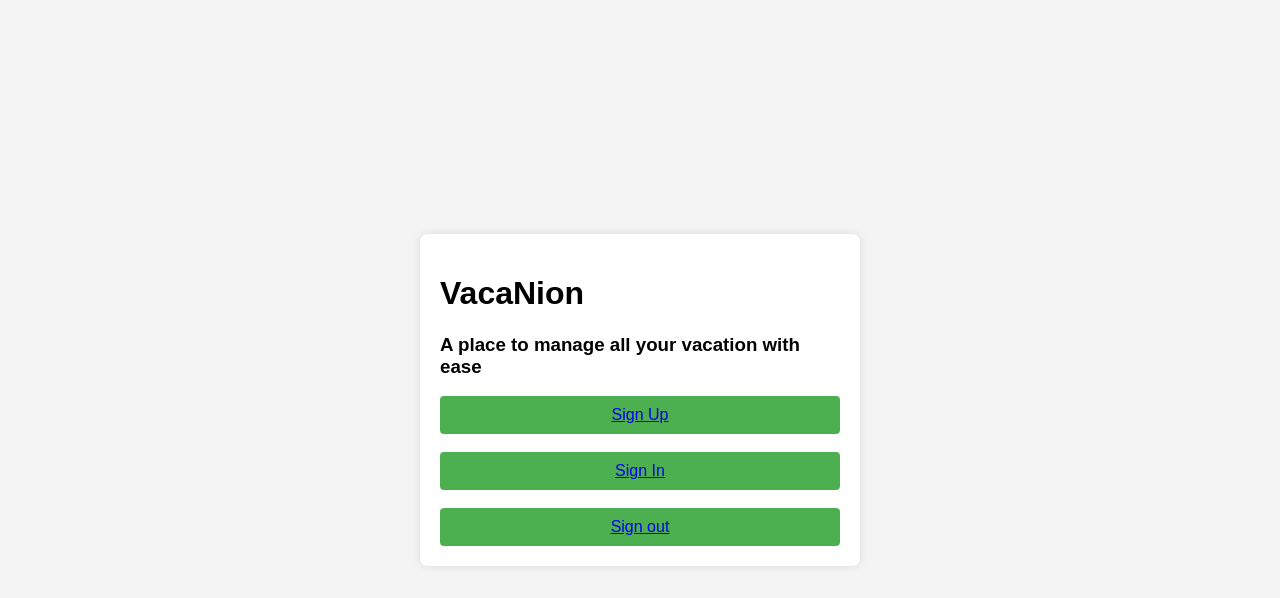
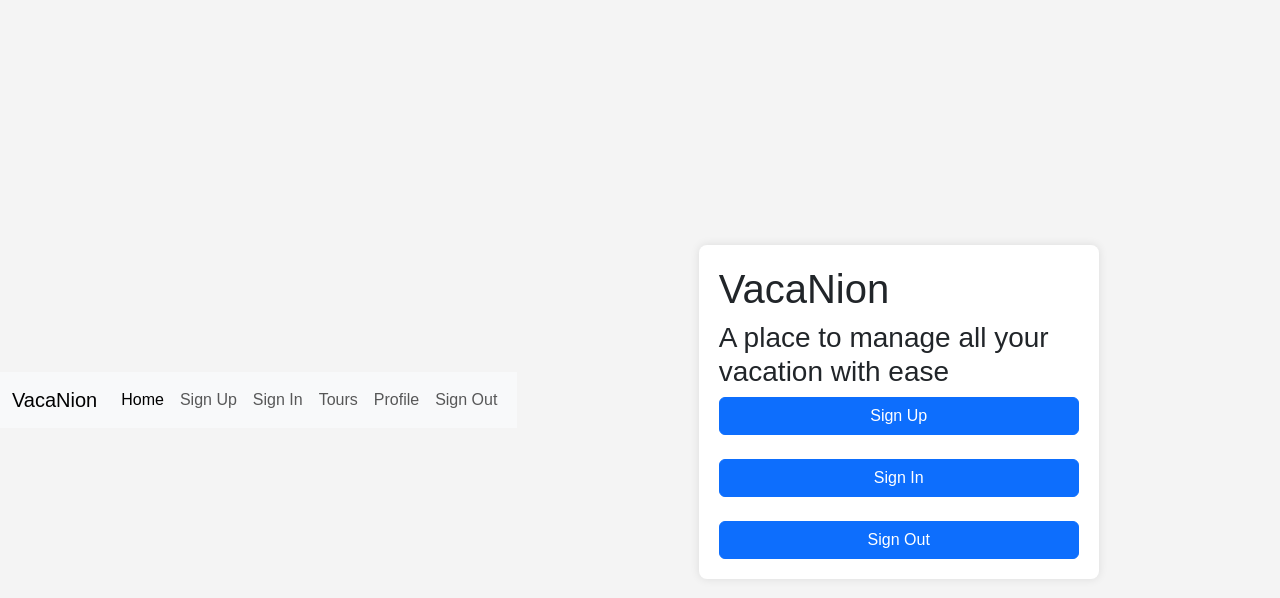
Before and after one commit to rifat-mukul/VacaNion, a Django app: page / in a window 1280 px wide. Shown: the top 598 px of the page. Run offline with Django 5.2, Linux system fonts and the light colour scheme; the visitor is signed in with stand-in values (Sample User, id 1).

Commit message:
add navBar

```diff
--- /dev/null
+++ b/templates/base.html
@@ -0,0 +1,43 @@
+{% load static %}
+<!DOCTYPE html>
+<html lang="en">
+<head>
+    <meta charset="UTF-8">
+    <meta name="viewport" content="width=device-width, initial-scale=1.0">
+    <title>{% block title %}VacaNion{% endblock %}</title>
+    <link href="https://cdn.jsdelivr.net/npm/bootstrap@5.3.0-alpha3/dist/css/bootstrap.min.css" rel="stylesheet">
+    <link rel="stylesheet" href="{% static 'css/main.css' %}">
+    <style>
+        .navbar-custom {
+            justify-content: center;
+        }
+    </style>
+</head>
+<body>
+    <nav class="navbar navbar-expand-lg bg-body-tertiary navbar-custom">
+        <div class="container-fluid">
+            <a class="navbar-brand" href="{% url 'index' %}">VacaNion</a>
+            <button class="navbar-toggler" type="button" data-bs-toggle="collapse" data-bs-target="#navbarNavAltMarkup" aria-controls="navbarNavAltMarkup" aria-expanded="false" aria-label="Toggle navigation">
+                <span class="navbar-toggler-icon"></span>
+            </button>
+            <div class="collapse navbar-collapse" id="navbarNavAltMarkup">
+                <div class="navbar-nav">
+                    <a class="nav-link active" aria-current="page" href="{% url 'index' %}">Home</a>
+                    <a class="nav-link" href="{% url 'signup' %}">Sign Up</a>
+                    <a class="nav-link" href="{% url 'signin' %}">Sign In</a>
+                    <a class="nav-link" href="{% url 'tours' %}">Tours</a>
+                    <a class="nav-link" href="{% url 'profile' %}">Profile</a>
+                    <a class="nav-link" href="{% url 'signout' %}">Sign Out</a>
+                </div>
+            </div>
+        </div>
+    </nav>
+
+    <div class="container mt-4">
+        {% block content %}
+        {% endblock %}
+    </div>
+
+    <script src="https://cdn.jsdelivr.net/npm/bootstrap@5.3.0-alpha3/dist/js/bootstrap.bundle.min.js"></script>
+</body>
+</html>
--- a/templates/index.html
+++ b/templates/index.html
@@ -1,26 +1,16 @@
-{% load static %}
-<!DOCTYPE html>
-<html lang="en">
-<head>
-    <meta charset="UTF-8">
-    <meta name="viewport" content="width=device-width, initial-scale=1.0">
-    <title>Vacanion</title>
-    <link rel="stylesheet" href="{% static 'css/main.css' %}">
-</head>
-<body>
-    <div class="container">
-            <h1>VacaNion</h1>
-            <h3>A place to manage all your vacation with ease</h3>
-            <form action="" method="POST">
-                {% csrf_token %}
-				<button type="button"><a href="{% url 'signup' %}">Sign Up</a></button>
-				<br>
-				<br>
-				<button type="button"><a href="{% url 'signin' %}">Sign In</a></button>
-                <br>
-                <br>
-				<button type="button"><a href="{% url 'signout' %}">Sign out</a></button>
-        </div>
-    </div>
-</body>
-</html>
+{% extends 'base.html' %}
+
+{% block title %}VacaNion - Home{% endblock %}
+
+{% block content %}
+    <h1>VacaNion</h1>
+    <h3>A place to manage all your vacation with ease</h3>
+    <form action="" method="POST">
+        {% csrf_token %}
+        <button type="submit" class="btn btn-primary"><a href="{% url 'signup' %}" class="text-white text-decoration-none">Sign Up</a></button>
+        <br><br>
+        <button type="submit" class="btn btn-primary"><a href="{% url 'signin' %}" class="text-white text-decoration-none">Sign In</a></button>
+        <br><br>
+        <button type="submit" class="btn btn-primary"><a href="{% url 'signout' %}" class="text-white text-decoration-none">Sign Out</a></button>
+    </form>
+{% endblock %}
--- a/vacanion/settings.py
+++ b/vacanion/settings.py
@@ -124,7 +124,7 @@
 # Static files (CSS, JavaScript, Images)
 # https://docs.djangoproject.com/en/5.0/howto/static-files/
 
-STATIC_URL = 'static/'
+STATIC_URL = '/static/'
 STATIC_ROOT =  os.path.join(BASE_DIR,'staticfile')
 STATICFILES_DIRS = [os.path.join(BASE_DIR,'static')]
 
```
Also changed, not shown: templates/navbar.html (added, +28 -0 lines), templates/tours.html (+12 -19 lines).
